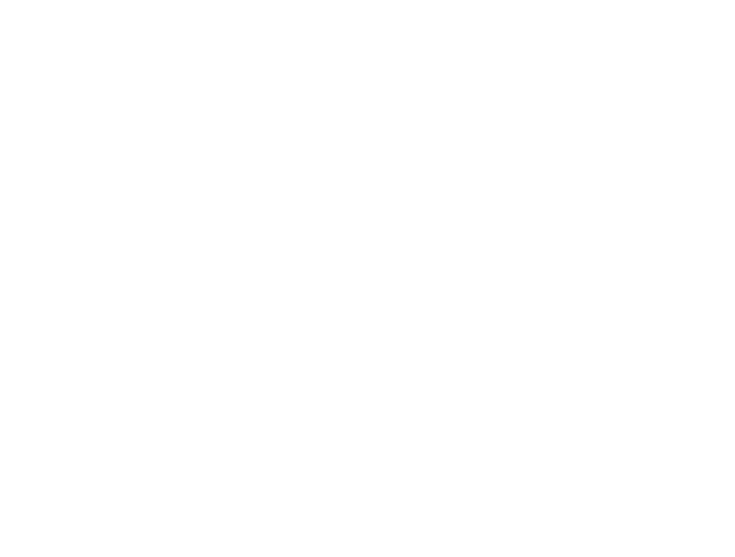
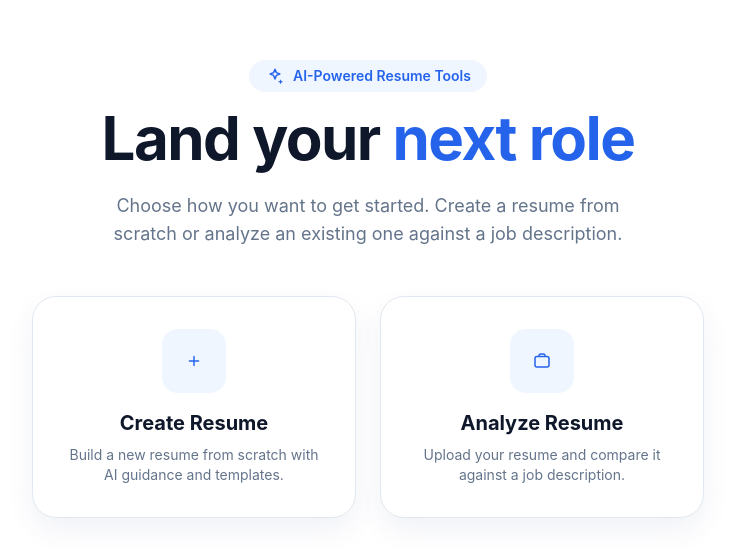
Before and after one commit to JohnCarl-30/resume_analyzer, a Next.js app in the folder apps/web/: page / in a window 1280 px wide. Before the commit this address had no page. Shown: the part 111-668 px from the top of the page, without its empty margins (272-1007 px from the left). Built offline with nearby package versions, Linux system fonts and the light colour scheme.

Commit message:
Update page.tsx

```diff
--- a/apps/web/app/page.tsx
+++ b/apps/web/app/page.tsx
@@ -1,5 +1,53 @@
-import { redirect } from "next/navigation";
+import Link from "next/link";
+import { PlusIcon, SparklesIcon, BriefcaseOutlineIcon } from "@/features/onboarding/components/wizard-icons";
 
-export default function RootPage() {
-  redirect("/create-resume");
+export default function LandingPage() {
+  return (
+    <main className="relative flex min-h-screen flex-col items-center justify-center bg-[color:var(--page-bg)] px-6">
+      <div className="mx-auto max-w-2xl text-center">
+        <div className="mb-4 inline-flex items-center gap-2 rounded-full bg-[color:var(--brand-soft)] px-4 py-1.5 text-sm font-semibold text-[color:var(--brand)]">
+          <SparklesIcon />
+          AI-Powered Resume Tools
+        </div>
+        <h1 className="font-display text-5xl font-bold tracking-tight text-[color:var(--page-text)] sm:text-6xl">
+          Land your <span className="text-[color:var(--brand)]">next role</span>
+        </h1>
+        <p className="mx-auto mt-6 max-w-lg text-lg text-[color:var(--page-muted)]">
+          Choose how you want to get started. Create a resume from scratch or analyze an existing one against a job description.
+        </p>
+
+        <div className="mt-12 grid gap-6 sm:grid-cols-2">
+          <Link
+            href="/create-resume"
+            className="group relative flex flex-col items-center gap-4 rounded-[24px] border border-[color:var(--page-line)] bg-white p-8 text-center shadow-[0_12px_28px_rgba(59,75,138,0.07)] transition hover:-translate-y-1 hover:border-[color:var(--brand)] hover:shadow-[0_20px_40px_rgba(37,99,235,0.12)]"
+          >
+            <div className="flex h-16 w-16 items-center justify-center rounded-2xl bg-[color:var(--brand-soft)] text-[color:var(--brand)] transition group-hover:scale-110">
+              <PlusIcon />
+            </div>
+            <div>
+              <h2 className="text-xl font-bold text-[color:var(--page-text)]">Create Resume</h2>
+              <p className="mt-2 text-sm text-[color:var(--page-muted)]">
+                Build a new resume from scratch with AI guidance and templates.
+              </p>
+            </div>
+          </Link>
+
+          <Link
+            href="/analyses"
+            className="group relative flex flex-col items-center gap-4 rounded-[24px] border border-[color:var(--page-line)] bg-white p-8 text-center shadow-[0_12px_28px_rgba(59,75,138,0.07)] transition hover:-translate-y-1 hover:border-[color:var(--brand)] hover:shadow-[0_20px_40px_rgba(37,99,235,0.12)]"
+          >
+            <div className="flex h-16 w-16 items-center justify-center rounded-2xl bg-[color:var(--brand-soft)] text-[color:var(--brand)] transition group-hover:scale-110">
+              <BriefcaseOutlineIcon />
+            </div>
+            <div>
+              <h2 className="text-xl font-bold text-[color:var(--page-text)]">Analyze Resume</h2>
+              <p className="mt-2 text-sm text-[color:var(--page-muted)]">
+                Upload your resume and compare it against a job description.
+              </p>
+            </div>
+          </Link>
+        </div>
+      </div>
+    </main>
+  );
 }
```
